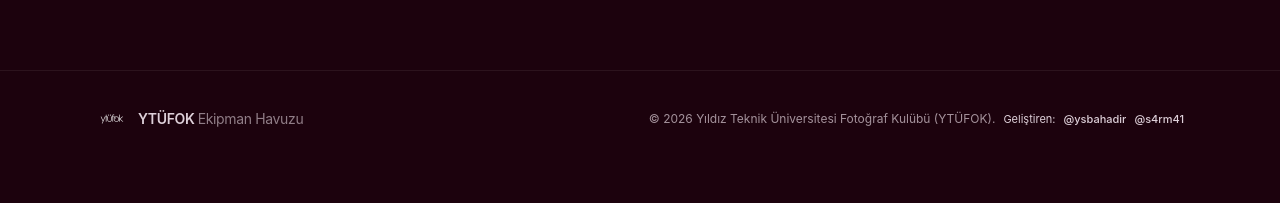
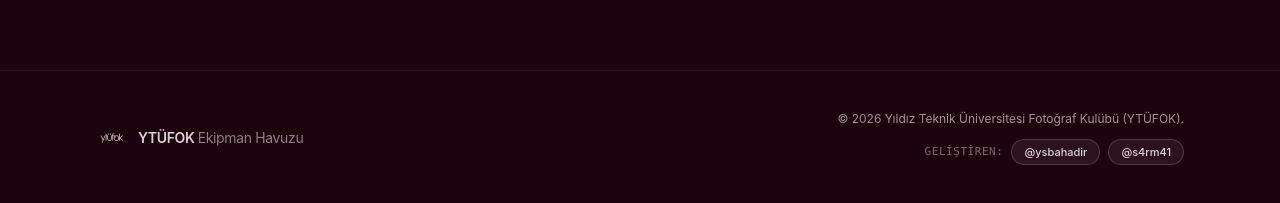
Before and after one commit to ytufokonline/ytufok-web, a React (Vite) app: page / in a window 1280 px wide. Shown: the part 4224-4427 px from the top of the page. Before the commit the page ends 4391 px from the top, so only its background shows below. Built offline with nearby package versions, Linux system fonts and the light colour scheme; no server answers; the database is empty; a web font is replaced by a local one.

Commit message:
style(footer): enhance developer badges with interactive glass capsule style and bottom spacing

```diff
--- a/src/components/Footer.tsx
+++ b/src/components/Footer.tsx
@@ -2,37 +2,50 @@ import React from 'react';
 
 export const Footer: React.FC = () => {
   return (
-    <footer className="border-t border-white/[0.08] text-[#ded0d9]/60 text-xs mt-24">
-      <div className="max-w-6xl mx-auto px-4 sm:px-6 lg:px-8 py-8">
-        <div className="flex flex-col sm:flex-row items-center justify-between gap-4">
+    <footer className="border-t border-white/[0.08] text-[#ded0d9]/70 text-xs mt-24 pb-28 sm:pb-12 pt-10">
+      <div className="max-w-6xl mx-auto px-4 sm:px-6 lg:px-8">
+        <div className="flex flex-col sm:flex-row items-center justify-between gap-6">
+          {/* Brand */}
           <div className="flex items-center gap-2.5">
-            <img src="/logo.png" alt="YTÜFOK" className="h-8 w-auto object-contain opacity-90 select-none pointer-events-none" draggable={false} />
+            <img
+              src="/logo.png"
+              alt="YTÜFOK"
+              className="h-8 w-auto object-contain opacity-90 select-none pointer-events-none"
+              draggable={false}
+            />
             <span className="text-sm font-semibold text-[#ded0d9] font-satoshi tracking-tight">
               YTÜFOK <span className="text-[#ded0d9]/60 font-normal">Ekipman Havuzu</span>
             </span>
           </div>
 
-          <div className="flex flex-col sm:flex-row items-center sm:items-end gap-2 text-xs text-[#ded0d9]/70">
+          {/* Copyright & Developed By */}
+          <div className="flex flex-col items-center sm:items-end gap-3 text-xs text-[#ded0d9]/70 text-center sm:text-right">
             <div>
               &copy; {new Date().getFullYear()} Yıldız Teknik Üniversitesi Fotoğraf Kulübü (YTÜFOK).
             </div>
-            <div className="flex items-center gap-2 text-[11px] text-[#ded0d9]/60">
-              <span>Geliştiren:</span>
+
+            {/* Developer Credits - Interactive Glass Capsule Badges */}
+            <div className="flex flex-wrap items-center justify-center sm:justify-end gap-2 text-xs">
+              <span className="text-[11px] font-mono uppercase tracking-wider text-[#ded0d9]/50">
+                Geliştiren:
+              </span>
               <a
                 href="https://instagram.com/ysbahadir"
                 target="_blank"
                 rel="noopener noreferrer"
-                className="font-medium text-[#ded0d9] hover:text-white transition-colors hover:underline cursor-pointer"
+                className="inline-flex items-center gap-1 px-3 py-1 rounded-full bg-white/[0.08] hover:bg-white/[0.18] border border-white/20 hover:border-white/40 text-[#ded0d9] hover:text-white font-mono font-medium text-[11px] transition-all shadow-sm hover:scale-105 active:scale-95 cursor-pointer"
+                title="Instagram: @ysbahadir"
               >
-                @ysbahadir
+                <span>@ysbahadir</span>
               </a>
               <a
                 href="https://instagram.com/s4rm41"
                 target="_blank"
                 rel="noopener noreferrer"
-                className="font-medium text-[#ded0d9] hover:text-white transition-colors hover:underline cursor-pointer"
+                className="inline-flex items-center gap-1 px-3 py-1 rounded-full bg-white/[0.08] hover:bg-white/[0.18] border border-white/20 hover:border-white/40 text-[#ded0d9] hover:text-white font-mono font-medium text-[11px] transition-all shadow-sm hover:scale-105 active:scale-95 cursor-pointer"
+                title="Instagram: @s4rm41"
               >
-                @s4rm41
+                <span>@s4rm41</span>
               </a>
             </div>
           </div>
```
